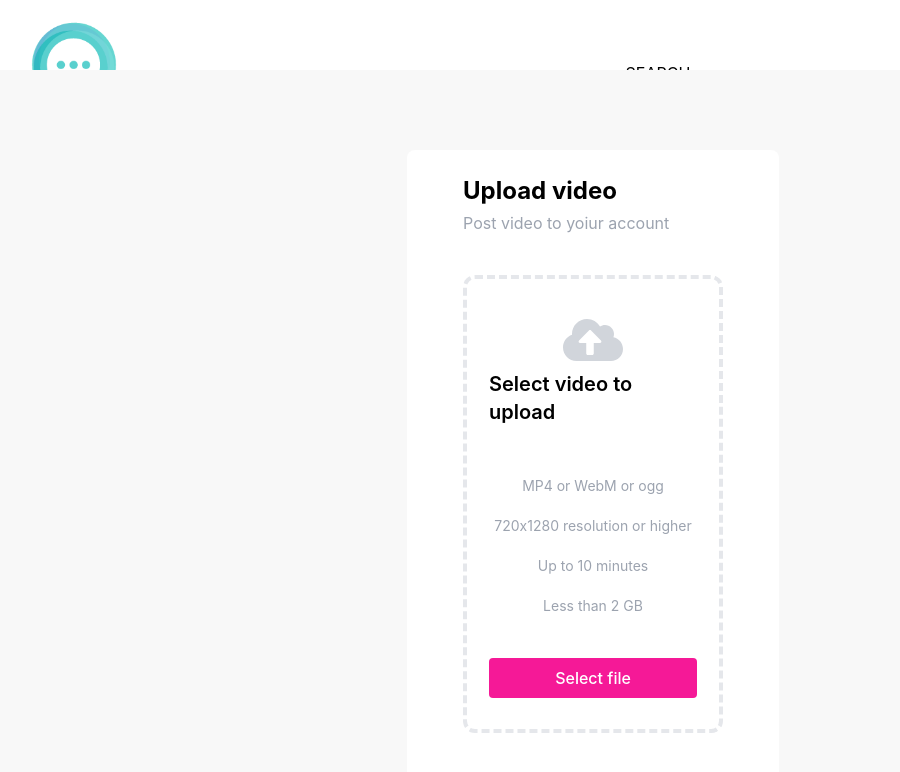
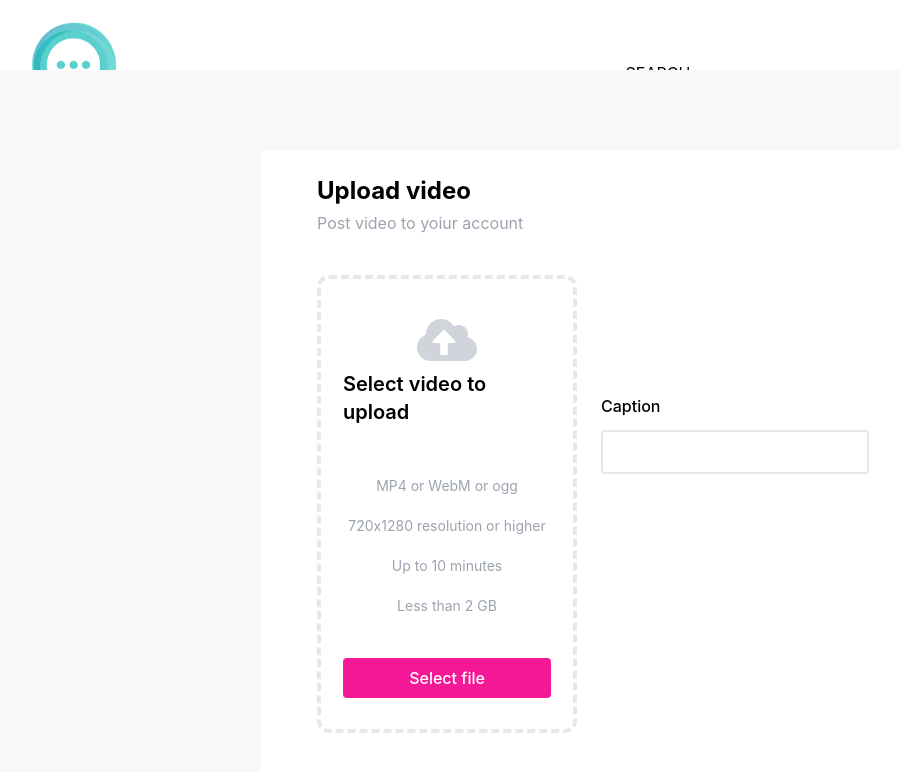
Before and after one commit to Calinpet/socializer, a Next.js app: page /upload in a window 1280 px wide. Shown: the top 772 px of the page, without its empty margins (47-947 px from the left). Built offline with nearby package versions, Linux system fonts and the light colour scheme.

Commit message:
created caption form for upload

```diff
--- a/pages/upload.tsx
+++ b/pages/upload.tsx
@@ -99,6 +99,17 @@ const Upload = () => {
             )}
           </div>
         </div>
+        <div className='flex flex-col gap-3 pb-10'>
+              <label className='text-md font-medium'>Caption</label>
+              <input
+              type="text"
+              value=""
+              onChange={() => {}}
+              className="rounded outline-none text-md border-2 border-gray-200 p-2"
+              />
+
+
+        </div>
       </div>
     </div>
   )
```
